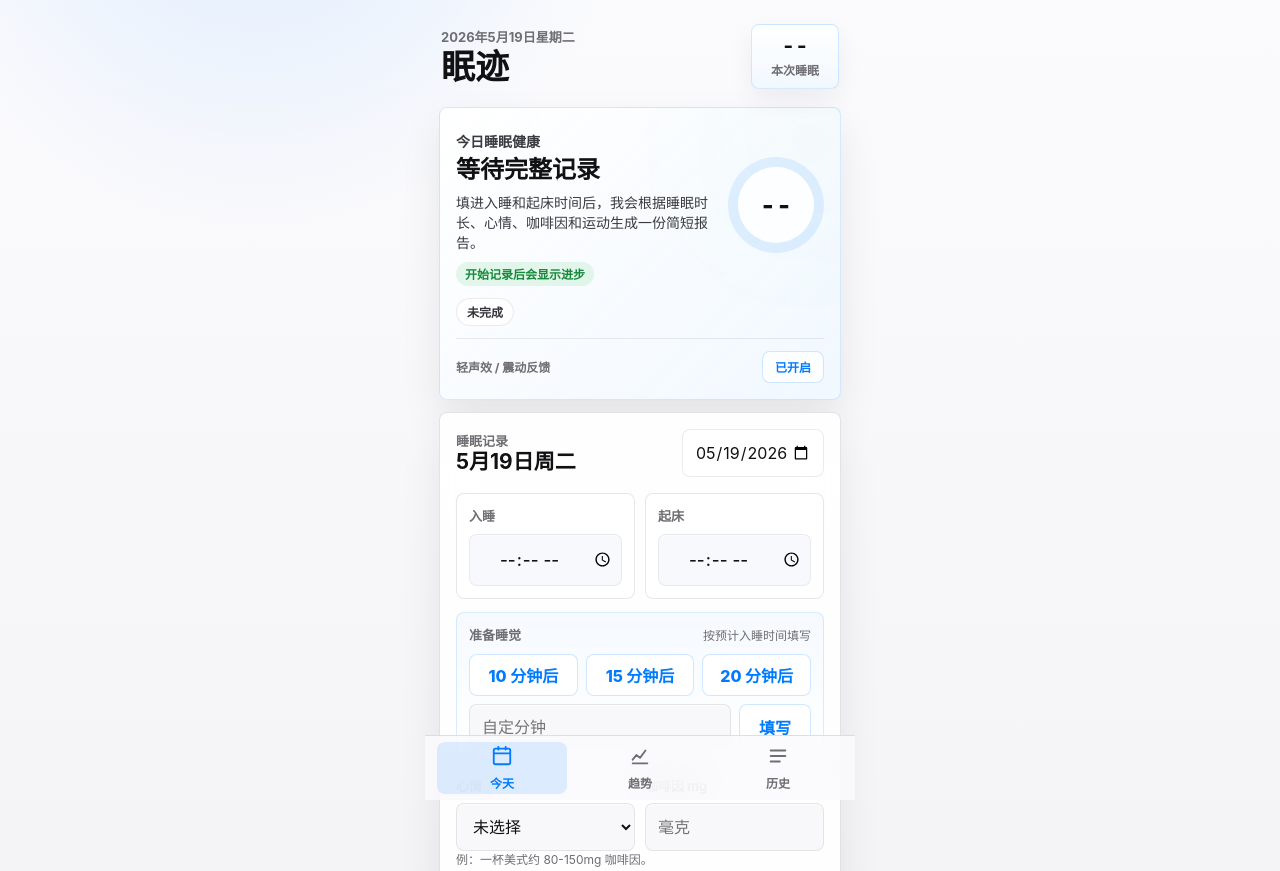
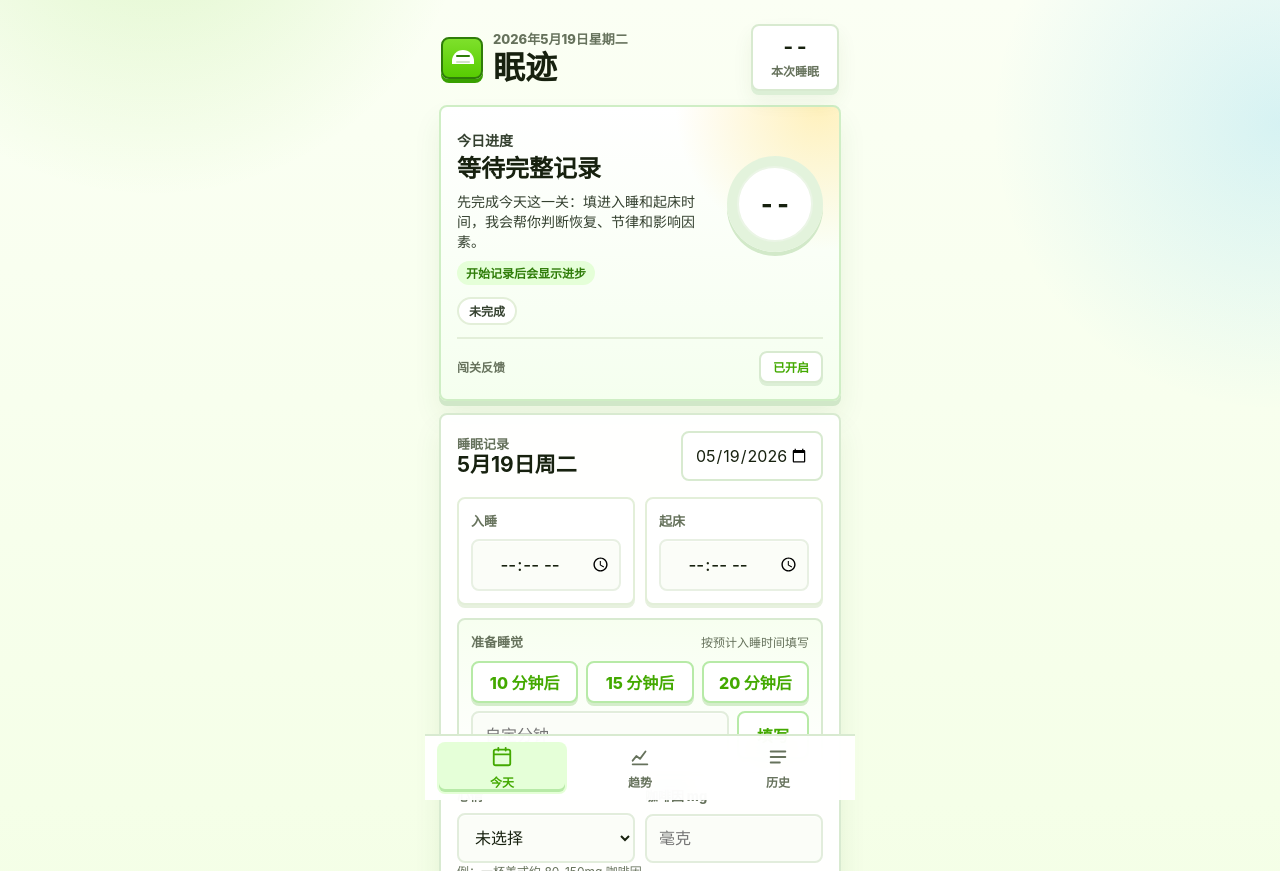
Before and after one commit to czy15967807246-lab/mianji, a plain HTML site: page index.html in a window 1280 px wide. Shown: the top 871 px of the page. Drawn offline with Linux system fonts and the light colour scheme.

Commit message:
Shift UI toward playful progress style

```diff
--- a/index.html
+++ b/index.html
@@ -3,7 +3,7 @@
   <head>
     <meta charset="UTF-8" />
     <meta name="viewport" content="width=device-width, initial-scale=1" />
-    <meta name="theme-color" content="#f5f5f7" />
+    <meta name="theme-color" content="#f5ffe8" />
     <meta name="apple-mobile-web-app-capable" content="yes" />
     <meta name="apple-mobile-web-app-title" content="眠迹" />
     <link rel="icon" href="./icon.svg" type="image/svg+xml" />
@@ -12,19 +12,21 @@
     <style>
       :root {
         color-scheme: light;
-        --bg: #f5f5f7;
-        --surface: rgba(255, 255, 255, 0.88);
+        --bg: #f5ffe8;
+        --surface: rgba(255, 255, 255, 0.96);
         --surface-solid: #ffffff;
-        --surface-muted: #f2f2f7;
-        --ink: #111114;
-        --muted: #6e6e73;
-        --line: rgba(60, 60, 67, 0.14);
-        --blue: #007aff;
-        --green: #34c759;
-        --orange: #ff9f0a;
-        --red: #ff3b30;
-        --shadow: 0 18px 40px rgba(0, 0, 0, 0.08);
-        --soft-shadow: 0 10px 26px rgba(0, 0, 0, 0.06);
+        --surface-muted: #f7fbf1;
+        --ink: #17210f;
+        --muted: #66725c;
+        --line: #d8ead0;
+        --blue: #1cb0f6;
+        --green: #58cc02;
+        --green-dark: #43a900;
+        --yellow: #ffc800;
+        --orange: #ff9600;
+        --red: #ff4b4b;
+        --shadow: 0 5px 0 #d0e7c8, 0 16px 28px rgba(52, 106, 24, 0.08);
+        --soft-shadow: 0 4px 0 #dcefd6, 0 10px 20px rgba(52, 106, 24, 0.07);
       }
 
       * {
@@ -39,8 +41,9 @@
         margin: 0;
         min-height: 100dvh;
         background:
-          radial-gradient(circle at 20% -10%, rgba(0, 122, 255, 0.12), transparent 24rem),
-          linear-gradient(180deg, #fbfbfd 0%, var(--bg) 50%, #ececf1 100%);
+          radial-gradient(circle at 12% -8%, rgba(88, 204, 2, 0.18), transparent 20rem),
+          radial-gradient(circle at 100% 8%, rgba(28, 176, 246, 0.16), transparent 18rem),
+          linear-gradient(180deg, #fbfff4 0%, var(--bg) 52%, #edf9dd 100%);
         color: var(--ink);
         font-family: -apple-system, BlinkMacSystemFont, "SF Pro Text", "Segoe UI", sans-serif;
         letter-spacing: 0;
@@ -55,10 +58,16 @@
 
       button {
         min-height: 46px;
-        border: 0;
+        border: 2px solid transparent;
         border-radius: 8px;
         cursor: pointer;
         touch-action: manipulation;
+        transition: transform 120ms ease, box-shadow 120ms ease, background 120ms ease;
+      }
+
+      button:active {
+        transform: translateY(3px);
+        box-shadow: none;
       }
 
       input,
@@ -68,9 +77,9 @@
         min-width: 0;
         max-width: 100%;
         min-height: 48px;
-        border: 1px solid rgba(60, 60, 67, 0.1);
+        border: 2px solid #e2eddc;
         border-radius: 8px;
-        background: rgba(247, 247, 250, 0.86);
+        background: #fbfdf8;
         color: var(--ink);
         padding: 12px;
         outline: none;
@@ -86,8 +95,8 @@
       select:focus,
       textarea:focus,
       button:focus-visible {
-        border-color: rgba(0, 122, 255, 0.55);
-        box-shadow: 0 0 0 4px rgba(0, 122, 255, 0.14);
+        border-color: rgba(88, 204, 2, 0.72);
+        box-shadow: 0 0 0 4px rgba(88, 204, 2, 0.16);
       }
 
       h1,
@@ -123,18 +132,58 @@
       .topbar {
         justify-content: space-between;
         gap: 14px;
-        padding: 8px 2px 18px;
+        padding: 8px 2px 14px;
+      }
+
+      .brand-lockup {
+        display: flex;
+        align-items: center;
+        gap: 10px;
+      }
+
+      .brand-mark {
+        position: relative;
+        width: 42px;
+        height: 42px;
+        border: 2px solid #2f7d09;
+        border-radius: 8px;
+        background: linear-gradient(180deg, #7ee02b, var(--green));
+        box-shadow: 0 4px 0 #38a000;
+        flex-shrink: 0;
+      }
+
+      .brand-mark::before {
+        content: "";
+        position: absolute;
+        left: 9px;
+        top: 11px;
+        width: 22px;
+        height: 14px;
+        border-radius: 999px 999px 8px 8px;
+        background: #fff;
+      }
+
+      .brand-mark::after {
+        content: "";
+        position: absolute;
+        left: 13px;
+        top: 16px;
+        width: 14px;
+        height: 2px;
+        border-radius: 999px;
+        background: #2f7d09;
+        box-shadow: 0 6px 0 rgba(47, 125, 9, 0.22);
       }
 
       .eyebrow {
         color: var(--muted);
         font-size: 13px;
-        font-weight: 700;
+        font-weight: 850;
       }
 
       h1 {
         margin-top: 3px;
-        font-size: 34px;
+        font-size: 32px;
         line-height: 1.08;
         letter-spacing: 0;
       }
@@ -153,9 +202,9 @@
       .score-pill {
         min-width: 88px;
         padding: 10px 11px;
-        border: 1px solid rgba(0, 122, 255, 0.16);
+        border: 2px solid #d8ead0;
         border-radius: 8px;
-        background: linear-gradient(180deg, rgba(255, 255, 255, 0.9), rgba(239, 247, 255, 0.82));
+        background: #ffffff;
         box-shadow: var(--soft-shadow);
         text-align: center;
         backdrop-filter: blur(18px);
@@ -177,22 +226,21 @@
       }
 
       .panel {
-        border: 1px solid var(--line);
+        border: 2px solid var(--line);
         border-radius: 8px;
         background: var(--surface);
         box-shadow: var(--shadow);
         padding: 16px;
-        backdrop-filter: blur(22px);
       }
 
       .overview-card {
         margin-bottom: 12px;
         padding: 16px;
-        border: 1px solid rgba(0, 122, 255, 0.16);
+        border: 2px solid #cfeec5;
         border-radius: 8px;
         background:
-          linear-gradient(135deg, rgba(255, 255, 255, 0.94), rgba(239, 247, 255, 0.88)),
-          radial-gradient(circle at 92% 10%, rgba(52, 199, 89, 0.16), transparent 12rem);
+          radial-gradient(circle at 95% 0%, rgba(255, 200, 0, 0.26), transparent 9rem),
+          linear-gradient(180deg, #ffffff, #f5ffef);
         box-shadow: var(--shadow);
       }
 
@@ -208,7 +256,8 @@
         width: 96px;
         height: 96px;
         border-radius: 50%;
-        background: conic-gradient(var(--blue) calc(var(--score, 0) * 1%), rgba(0, 122, 255, 0.1) 0);
+        background: conic-gradient(var(--green) calc(var(--score, 0) * 1%), #e3f3dc 0);
+        box-shadow: 0 4px 0 #d2e9c9;
       }
 
       .score-ring-inner {
@@ -217,8 +266,8 @@
         width: 76px;
         height: 76px;
         border-radius: 50%;
-        background: rgba(255, 255, 255, 0.94);
-        box-shadow: inset 0 1px 0 rgba(255, 255, 255, 0.8);
+        background: #ffffff;
+        border: 2px solid #ebf5e6;
         font-size: 25px;
         font-weight: 850;
         font-variant-numeric: tabular-nums;
@@ -235,7 +284,7 @@
 
       .overview-copy p {
         margin-top: 8px;
-        color: #3a3a40;
+        color: #34402f;
         font-size: 14px;
         line-height: 1.45;
       }
@@ -247,14 +296,14 @@
         margin-top: 8px;
         padding: 0 9px;
         border-radius: 999px;
-        background: rgba(52, 199, 89, 0.12);
-        color: #168a3a;
+        background: #e5ffd8;
+        color: #2f7d09;
         font-size: 12px;
         font-weight: 800;
       }
 
       .overview-delta.down {
-        background: rgba(255, 59, 48, 0.1);
+        background: #ffe8e6;
         color: #c7362f;
       }
 
@@ -271,10 +320,10 @@
         align-items: center;
         min-height: 28px;
         padding: 0 10px;
-        border: 1px solid rgba(60, 60, 67, 0.1);
+        border: 2px solid #e3efd9;
         border-radius: 999px;
-        background: rgba(255, 255, 255, 0.72);
-        color: #34343a;
+        background: #ffffff;
+        color: #34402f;
         font-size: 12px;
         font-weight: 750;
       }
@@ -284,7 +333,7 @@
         gap: 10px;
         margin-top: 12px;
         padding-top: 12px;
-        border-top: 1px solid rgba(60, 60, 67, 0.1);
+        border-top: 2px solid #e3efd9;
         color: var(--muted);
         font-size: 12px;
         font-weight: 750;
@@ -293,11 +342,12 @@
       .feedback-toggle button {
         min-height: 32px;
         padding: 0 12px;
-        border: 1px solid rgba(0, 122, 255, 0.18);
-        background: rgba(255, 255, 255, 0.82);
-        color: var(--blue);
+        border: 2px solid #d8ead0;
+        background: #ffffff;
+        color: var(--green-dark);
         font-size: 12px;
         font-weight: 850;
+        box-shadow: 0 3px 0 #dcefd6;
       }
 
       .panel + .panel,
@@ -320,6 +370,7 @@
         width: 142px;
         min-height: 44px;
         background: #fff;
+        border-color: #d8ead0;
       }
 
       .time-grid {
@@ -333,10 +384,10 @@
         display: grid;
         gap: 9px;
         padding: 12px;
-        border: 1px solid rgba(60, 60, 67, 0.12);
+        border: 2px solid #e3efd9;
         border-radius: 8px;
-        background: rgba(255, 255, 255, 0.92);
-        box-shadow: 0 1px 0 rgba(255, 255, 255, 0.9);
+        background: #ffffff;
+        box-shadow: 0 3px 0 #e7f1df;
         overflow: hidden;
       }
 
@@ -346,8 +397,8 @@
         max-width: 100%;
         min-height: 52px;
         padding: 10px 6px;
-        border-color: rgba(60, 60, 67, 0.08);
-        background: rgba(248, 249, 252, 0.92);
+        border-color: #e8f0e3;
+        background: #fbfdf8;
         text-align: center;
         font-size: 17px;
         font-weight: 500;
@@ -360,7 +411,7 @@
       .field-block > span {
         color: var(--muted);
         font-size: 13px;
-        font-weight: 750;
+        font-weight: 850;
       }
 
       .field-block {
@@ -390,9 +441,10 @@
       .delay-card {
         margin-top: 13px;
         padding: 12px;
-        border: 1px solid rgba(0, 122, 255, 0.14);
+        border: 2px solid #d8ead0;
         border-radius: 8px;
-        background: linear-gradient(180deg, rgba(245, 250, 255, 0.96), rgba(255, 255, 255, 0.9));
+        background: linear-gradient(180deg, #f7fff0, #ffffff);
+        box-shadow: 0 3px 0 #e1efd8;
       }
 
       .delay-head {
@@ -406,7 +458,7 @@
       .delay-head span {
         color: var(--muted);
         font-size: 13px;
-        font-weight: 750;
+        font-weight: 850;
       }
 
       .delay-head small {
@@ -423,10 +475,11 @@
       .delay-btn,
       .custom-delay button {
         min-height: 42px;
-        border: 1px solid rgba(0, 122, 255, 0.18);
-        background: rgba(255, 255, 255, 0.92);
-        color: var(--blue);
-        font-weight: 800;
+        border: 2px solid #b7eaa7;
+        background: #ffffff;
+        color: var(--green-dark);
+        font-weight: 850;
+        box-shadow: 0 3px 0 #d4edca;
       }
 
       .custom-delay {
@@ -450,19 +503,22 @@
       .primary-btn,
       .ghost-btn {
         padding: 0 15px;
-        font-weight: 800;
+        font-weight: 900;
       }
 
       .primary-btn {
         grid-column: 1 / -1;
-        background: var(--blue);
+        border-color: var(--green-dark);
+        background: var(--green);
         color: #fff;
+        box-shadow: 0 5px 0 var(--green-dark);
       }
 
       .ghost-btn {
-        border: 1px solid var(--line);
+        border: 2px solid #d8ead0;
         background: #fff;
         color: var(--blue);
+        box-shadow: 0 4px 0 #dcefd6;
       }
 
       .ghost-btn.danger {
@@ -470,10 +526,11 @@
       }
 
       .report-card {
-        border: 1px solid var(--line);
+        border: 2px solid var(--line);
         border-radius: 8px;
         background: #fff;
         padding: 15px;
+        box-shadow: var(--soft-shadow);
       }
 
       .report-score {
@@ -488,7 +545,7 @@
         width: 62px;
         height: 62px;
         border-radius: 50%;
-        background: conic-gradient(var(--blue) calc(var(--score, 0) * 1%), #e5e5ea 0);
+        background: conic-gradient(var(--green) calc(var(--score, 0) * 1%), #e3f3dc 0);
         color: var(--ink);
         font-size: 18px;
         font-weight: 850;
@@ -523,9 +580,10 @@
         flex: 1;
         min-height: 76px;
         padding: 12px 10px;
-        border: 1px solid var(--line);
+        border: 2px solid var(--line);
         border-radius: 8px;
         background: #fff;
+        box-shadow: 0 3px 0 #e6f1df;
       }
 
       .metrics strong,
@@ -547,9 +605,10 @@
 
       .chart-card {
         padding: 14px;
-        border: 1px solid var(--line);
+        border: 2px solid var(--line);
         border-radius: 8px;
         background: #fff;
+        box-shadow: var(--soft-shadow);
       }
 
       .chart-head {
@@ -573,9 +632,10 @@
       .history-item {
         display: block;
         padding: 14px;
-        border: 1px solid var(--line);
+        border: 2px solid var(--line);
         border-radius: 8px;
         background: #fff;
+        box-shadow: 0 4px 0 #e1efd8;
       }
 
       .history-top {
@@ -616,8 +676,8 @@
         min-width: 46px;
         height: 46px;
         border-radius: 50%;
-        background: rgba(0, 122, 255, 0.12);
-        color: var(--blue);
+        background: #e5ffd8;
+        color: var(--green-dark);
         font-size: 16px;
         font-weight: 850;
         font-variant-numeric: tabular-nums;
@@ -639,9 +699,9 @@
         justify-content: space-around;
         gap: 8px;
         padding: 6px 12px calc(6px + env(safe-area-inset-bottom));
-        border-top: 1px solid var(--line);
-        background: rgba(251, 251, 253, 0.82);
-        backdrop-filter: blur(22px);
+        border-top: 2px solid var(--line);
+        background: rgba(255, 255, 255, 0.94);
+        backdrop-filter: blur(18px);
       }
 
       .nav-btn {
@@ -653,12 +713,13 @@
         background: transparent;
         color: var(--muted);
         font-size: 12px;
-        font-weight: 750;
+        font-weight: 850;
       }
 
       .nav-btn.active {
-        background: rgba(0, 122, 255, 0.12);
-        color: var(--blue);
+        background: #e5ffd8;
+        color: var(--green-dark);
+        box-shadow: inset 0 -3px 0 #b7eaa7;
       }
 
       .nav-btn svg {
@@ -679,7 +740,7 @@
         max-width: min(90vw, 360px);
         padding: 12px 16px;
         border-radius: 8px;
-        background: rgba(25, 25, 28, 0.92);
+        background: rgba(31, 73, 13, 0.94);
         color: #fff;
         opacity: 0;
         transform: translate(-50%, 10px);
@@ -745,9 +806,12 @@
   <body>
     <main class="app-shell">
       <section class="topbar" aria-label="今日概览">
-        <div>
-          <p class="eyebrow" id="todayLabel">今天</p>
-          <h1>眠迹</h1>
+        <div class="brand-lockup">
+          <div class="brand-mark" aria-hidden="true"></div>
+          <div>
+            <p class="eyebrow" id="todayLabel">今天</p>
+            <h1>眠迹</h1>
+          </div>
         </div>
         <div class="score-pill">
           <strong id="sleepDuration">--</strong>
@@ -1220,8 +1284,8 @@
           return {
             score: 0,
             title: "等待完整记录",
-            summary: "填进入睡和起床时间后，我会根据睡眠时长、心情、咖啡因和运动生成一份简短报告。",
-            tips: ["今晚先把时间记录完整，连续记录 7 天后趋势会更有参考价值。"],
+            summary: "先完成今天这一关：填进入睡和起床时间，我会帮你判断恢复、节律和影响因素。",
+            tips: ["先记录一条就好，连续 7 天后就能看到自己的睡眠进步曲线。"],
             factors: ["未完成"],
           };
         }
@@ -1242,13 +1306,13 @@
         if (hours < 6) {
           score -= 18;
           factors.push("睡眠偏短");
-          tips.push("睡眠时长偏短，今晚别急着追求完美，先把入睡窗口提前 30 分钟就够了。");
+          tips.push("这关睡眠时间偏短，今晚别急着追求完美，先把入睡窗口提前 30 分钟就够了。");
         } else if (hours > 9.5) {
           score -= 6;
           factors.push("睡眠偏长");
           tips.push("睡眠时长偏长，如果醒来仍疲惫，可以观察是否睡眠质量不稳。");
         } else {
-          tips.push("睡眠时长比较理想，这次主要看节律、咖啡因和精神状态。");
+          tips.push("睡眠时长达标，这一关主要看节律、咖啡因和精神状态。");
         }
 
         const caffeine = Number(record.caffeine || 0);
@@ -1292,7 +1356,7 @@
         if (prev) {
           const previousReport = buildReport({ ...prev, date: prev.date }, false);
           delta = score - previousReport.score;
-          if (delta >= 5) tips.push(`比上一次高了 ${Math.round(delta)} 分，这种正反馈值得保留。`);
+          if (delta >= 5) tips.push(`比上一次高了 ${Math.round(delta)} 分，这次升级很明显，保留今天做对的部分。`);
           if (delta <= -8) tips.push("这次分数回落不代表失败，更像身体在提醒你：节律比单次睡眠时长更重要。");
         }
 
@@ -1344,7 +1408,7 @@
         overviewCard.innerHTML = `
           <div class="overview-head">
             <div class="overview-copy">
-              <p class="eyebrow">今日睡眠健康</p>
+              <p class="eyebrow">今日进度</p>
               <h2>${escapeHtml(report.title)}</h2>
               <p>${escapeHtml(report.summary)}</p>
               <span class="overview-delta${deltaClass}">${escapeHtml(deltaText)}</span>
@@ -1357,7 +1421,7 @@
             ${(report.factors || []).map((factor) => `<span class="chip">${escapeHtml(factor)}</span>`).join("")}
           </div>
           <div class="feedback-toggle">
-            <span>轻声效 / 震动反馈${navigator.vibrate ? "" : "，此设备可能不支持网页震动"}</span>
+            <span>闯关反馈${navigator.vibrate ? "" : "，此设备可能不支持网页震动"}</span>
             <button id="feedbackToggle" type="button">${feedbackEnabled ? "已开启" : "已关闭"}</button>
           </div>
         `;
```
